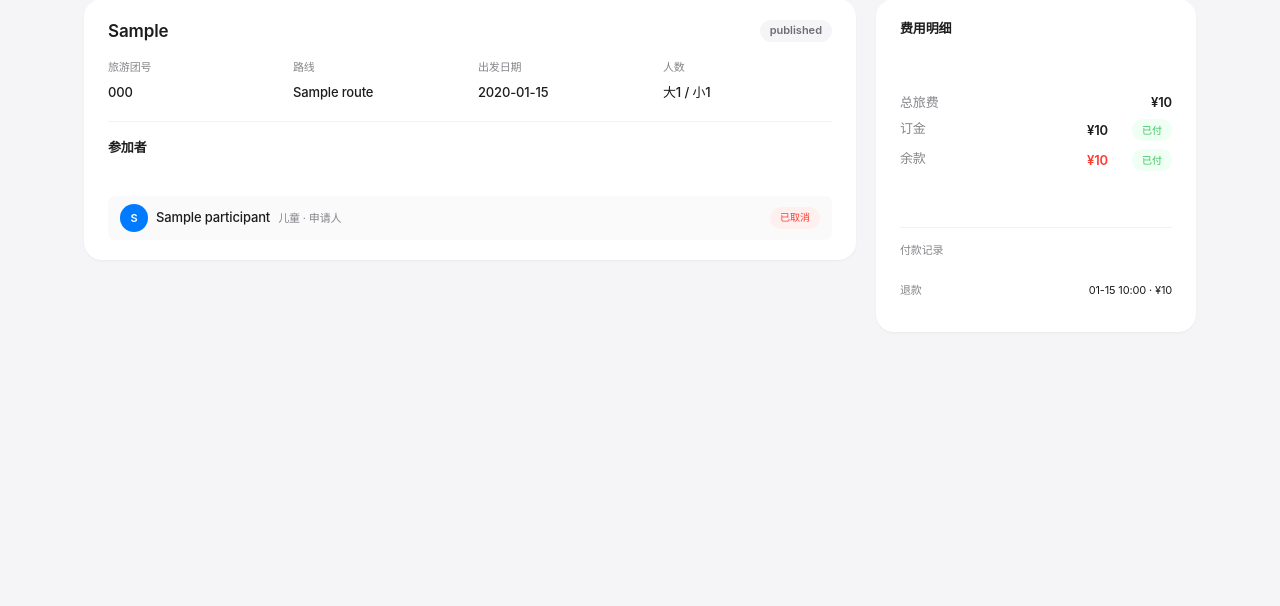
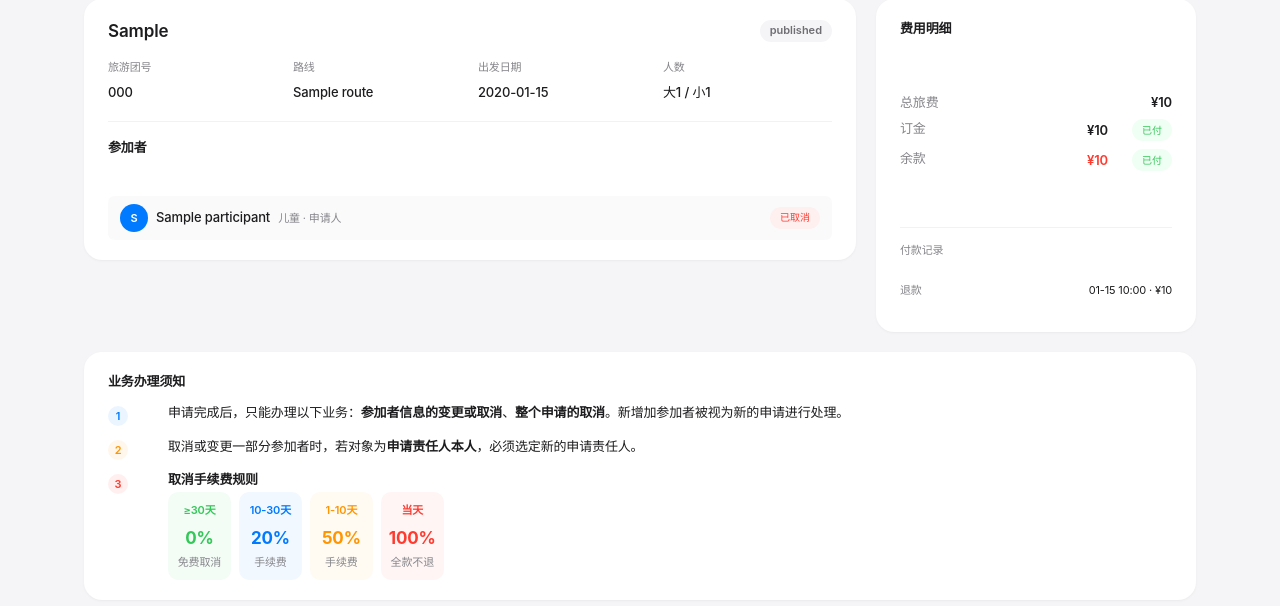
Before and after one commit to qianjian1001/WHUT-Tourism-Management-System, a Flask app: page /customer/bookings/1 in a window 1280 px wide. Shown: the part 124-730 px from the top of the page. Run offline with Flask 3, Linux system fonts and the light colour scheme; a user stored in the database is signed in; tables that the repository leaves empty hold one stand-in row (values such as "Sample post"); some libraries are stand-ins or nearby versions.

Commit message:
Fix cancellation fees, child deposit calculation, and login button visibility
- Update cancellation fee tiers: 0% over 30d, 20% for 10-30d, 50% for 1-10d, 100% on departure day
- Fix child deposit: use actual child_price instead of adult_price * 0.6
- Add business rules card to booking detail page
- Fix login button text invisible due to btn-text color override

```diff
--- a/routes/customer.py
+++ b/routes/customer.py
@@ -68,16 +68,17 @@ def book_tour(id):
         # Calculate deposit based on days before departure
         days_to_departure = (group.departure_date - date.today()).days
         if days_to_departure >= 60:
-            deposit_per_person = group.adult_price * 0.1
+            rate = 0.1
         elif days_to_departure >= 30:
-            deposit_per_person = group.adult_price * 0.2
+            rate = 0.2
         else:
-            deposit_per_person = group.adult_price
+            rate = 1.0
 
-        adult_deposit = deposit_per_person * adult_count
-        child_deposit = (deposit_per_person * 0.6) * child_count
+        child_price = group.child_price or group.adult_price * 0.6
+        adult_deposit = group.adult_price * rate * adult_count
+        child_deposit = child_price * rate * child_count
         total_deposit = adult_deposit + child_deposit
-        total_amount = group.adult_price * adult_count + group.child_price * child_count
+        total_amount = group.adult_price * adult_count + child_price * child_count
         balance_amount = total_amount - total_deposit
 
         # Generate booking number
--- a/templates/customer/book_tour.html
+++ b/templates/customer/book_tour.html
@@ -114,7 +114,7 @@ if(a<1){a=1;document.getElementById('adultCount').value=1;}
 if(c<0){c=0;document.getElementById('childCount').value=0;}
 var total=adultPrice*a+childPrice*c,r;
 if(daysToDeparture>=60)r=0.1;else if(daysToDeparture>=30)r=0.2;else r=1.0;
-var dep=(adultPrice*a*r)+(adultPrice*0.6*c*r);
+var dep=(adultPrice*a*r)+(childPrice*c*r);
 document.getElementById('adultLabel').textContent=a;
 document.getElementById('childLabel').textContent=c;
 document.getElementById('totalAmountDisplay').textContent='¥'+total.toLocaleString('zh-CN',{maximumFractionDigits:0});
--- a/templates/customer/booking_detail.html
+++ b/templates/customer/booking_detail.html
@@ -100,4 +100,52 @@
     {% endif %}
   </div>
 </div>
+
+<div class="card-frosted mt-20" style="padding:20px 24px">
+  <h3 class="text-sm font-semibold mb-12">业务办理须知</h3>
+  <div style="display:flex;flex-direction:column;gap:10px">
+    <div class="flex items-start gap-10">
+      <div class="w-5 h-5 flex items-center justify-center rounded-full flex-shrink-0 mt-1" style="background:rgba(0,122,255,0.08)">
+        <span class="text-xs font-semibold" style="color:#007aff">1</span>
+      </div>
+      <p class="text-sm" style="color:rgb(var(--fg));line-height:1.6">申请完成后，只能办理以下业务：<strong>参加者信息的变更或取消</strong>、<strong>整个申请的取消</strong>。新增加参加者被视为新的申请进行处理。</p>
+    </div>
+    <div class="flex items-start gap-10">
+      <div class="w-5 h-5 flex items-center justify-center rounded-full flex-shrink-0 mt-1" style="background:rgba(255,149,0,0.08)">
+        <span class="text-xs font-semibold" style="color:#ff9500">2</span>
+      </div>
+      <p class="text-sm" style="color:rgb(var(--fg));line-height:1.6">取消或变更一部分参加者时，若对象为<strong>申请责任人本人</strong>，必须选定新的申请责任人。</p>
+    </div>
+    <div class="flex items-start gap-10">
+      <div class="w-5 h-5 flex items-center justify-center rounded-full flex-shrink-0 mt-1" style="background:rgba(255,59,48,0.08)">
+        <span class="text-xs font-semibold" style="color:#ff3b30">3</span>
+      </div>
+      <div>
+        <p class="text-sm font-semibold mb-4" style="color:rgb(var(--fg))">取消手续费规则</p>
+        <div style="display:grid;grid-template-columns:repeat(4,1fr);gap:8px">
+          <div class="text-center" style="padding:10px 8px;background:rgba(52,199,89,0.05);border-radius:10px">
+            <p class="text-xs font-semibold" style="color:#34c759">≥30天</p>
+            <p class="text-lg font-bold mt-2" style="color:#34c759">0%</p>
+            <p class="text-xs mt-1" style="color:#86868b">免费取消</p>
+          </div>
+          <div class="text-center" style="padding:10px 8px;background:rgba(0,122,255,0.05);border-radius:10px">
+            <p class="text-xs font-semibold" style="color:#007aff">10-30天</p>
+            <p class="text-lg font-bold mt-2" style="color:#007aff">20%</p>
+            <p class="text-xs mt-1" style="color:#86868b">手续费</p>
+          </div>
+          <div class="text-center" style="padding:10px 8px;background:rgba(255,149,0,0.05);border-radius:10px">
+            <p class="text-xs font-semibold" style="color:#ff9500">1-10天</p>
+            <p class="text-lg font-bold mt-2" style="color:#ff9500">50%</p>
+            <p class="text-xs mt-1" style="color:#86868b">手续费</p>
+          </div>
+          <div class="text-center" style="padding:10px 8px;background:rgba(255,59,48,0.05);border-radius:10px">
+            <p class="text-xs font-semibold" style="color:#ff3b30">当天</p>
+            <p class="text-lg font-bold mt-2" style="color:#ff3b30">100%</p>
+            <p class="text-xs mt-1" style="color:#86868b">全款不退</p>
+          </div>
+        </div>
+      </div>
+    </div>
+  </div>
+</div>
 {% endblock %}
--- a/templates/login.html
+++ b/templates/login.html
@@ -252,6 +252,7 @@
   }
   @keyframes spin { to { transform: rotate(360deg); } }
   .btn-login.loading .btn-spinner { display: block; }
+  .btn-login .btn-text { color: #fff; }
   .btn-login.loading .btn-text { display: none; }
 
   /* Error shake */
```
Also changed, not shown: routes/admin.py (+6 -10 lines).
